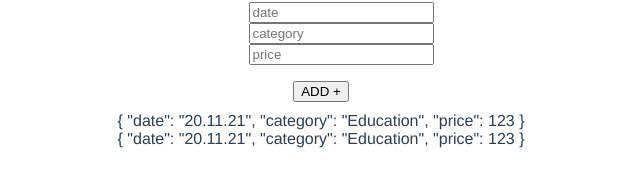
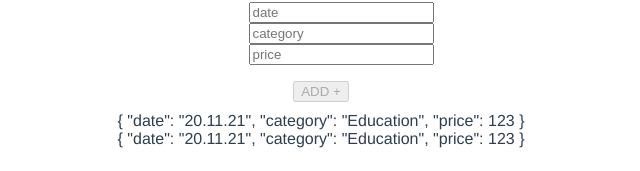
Before and after one commit to avataralesia/Vue-GB, a Vue app in the folder project/: page / in a window 1280 px wide. Both pictures are taken after a click on the button "Add New Coast +". Shown: the part 201-372 px from the top of the page, without its empty margins (319-959 px from the left). Built offline with nearby package versions, Linux system fonts and the light colour scheme.

Commit message:
modified:src/components/PaymentForm.vue

```diff
--- a/project/src/components/PaymentForm.vue
+++ b/project/src/components/PaymentForm.vue
@@ -7,7 +7,7 @@
         <li><input placeholder="category" type="text" v-model="category"></li>
         <li><input placeholder="price" type="number" v-model.number="price"></li>
       </ul>
-      <button @click="save">ADD +</button>
+      <button @click="save" :disabled="category === '' || price === ''">ADD +</button>
     </div>
   </div>
 </template>
--- a/project/src/views/Home.vue
+++ b/project/src/views/Home.vue
@@ -48,5 +48,8 @@ export default {
   created() {
     this.paymentList = this.fetchData();
   },
+  destroyed() {
+
+  },
 };
 </script>
```
